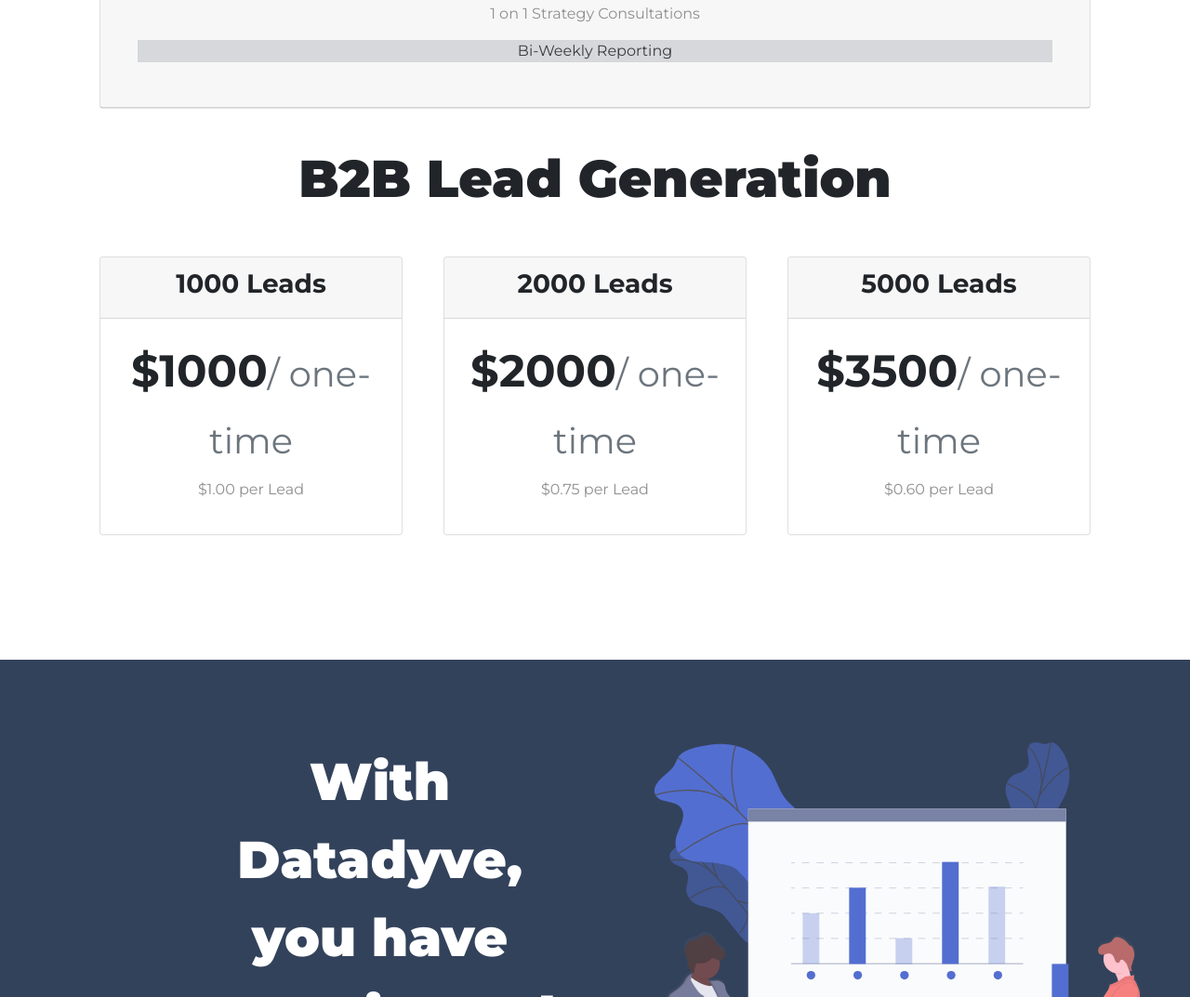
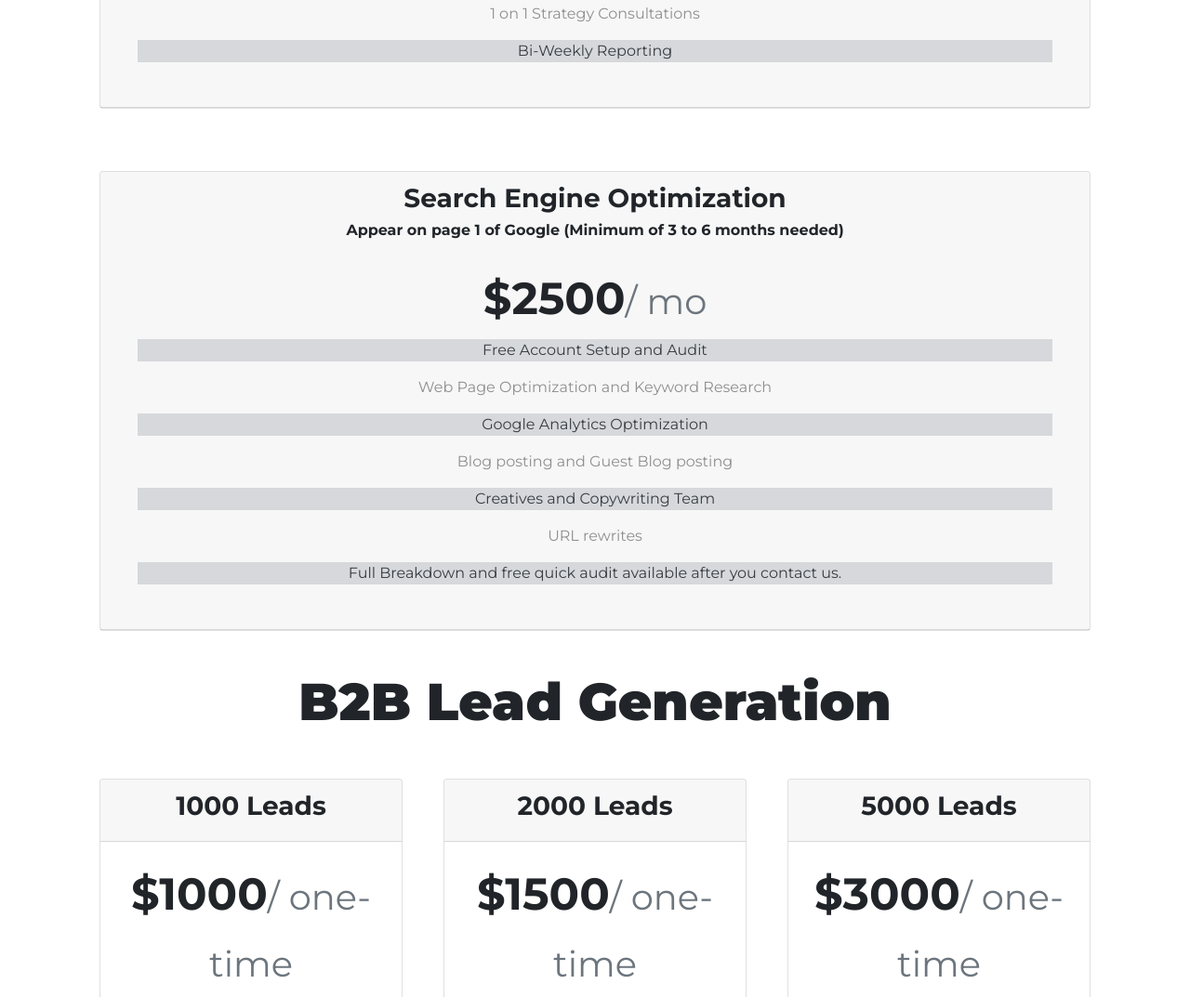
Before and after one commit to aaarslan/datadyveweb, a website: page index.html in a window 1280 px wide. Shown: the part 2965-4038 px from the top of the page at 93% size. Drawn offline with nearby package versions, Linux system fonts and the light colour scheme.

Commit message:
update index.html

```diff
--- a/index.html
+++ b/index.html
@@ -182,6 +182,26 @@
         </div>
       </div>
     </div>
+    <div class="row">
+      <div class="pricing-column col-lg-12 col-md-12 col-sm-12">
+        <div class="card">
+          <div class="card-header">
+            <h3>Search Engine Optimization</h3>
+            <h6>Appear on page 1 of Google (Minimum of 3 to 6 months needed)</h6>
+            <div class="card-body">
+              <h2 class="price-text">$2500<small class="text-muted">/ mo</small></h2>
+              <p class=" list-group-item-secondary">Free Account Setup and Audit</p>
+              <p>Web Page Optimization and Keyword Research</p>
+              <p class=" list-group-item-secondary">Google Analytics Optimization</p>
+              <p>Blog posting and Guest Blog posting</p>
+              <p class=" list-group-item-secondary ]">Creatives and Copywriting Team</p>
+              <p>URL rewrites</p>
+              <p class=" list-group-item-secondary">Full Breakdown and free quick audit available after you contact us.</p>
+            </div>
+          </div>
+        </div>
+      </div>
+    </div>
     <div class="col-lg-12">
       <h1 class="big-heading">B2B Lead Generation</h1>
     </div>
@@ -207,7 +227,7 @@
             <h3>2000 Leads</h3>
           </div>
           <div class="card-body">
-            <h2 class="price-text">$2000<small class="text-muted">/ one-time</small></h2>
+            <h2 class="price-text">$1500<small class="text-muted">/ one-time</small></h2>
             <p>$0.75 per Lead</p>
 
             <!-- <button class="btn btn-lg btn-block btn-dark" type="button">Contact Us</button> -->
@@ -221,7 +241,7 @@
             <h3>5000 Leads</h3>
           </div>
           <div class="card-body">
-            <h2 class="price-text">$3500<small class="text-muted">/ one-time</small></h2>
+            <h2 class="price-text">$3000<small class="text-muted">/ one-time</small></h2>
             <p>$0.60 per Lead</p>
             <!-- <button class="btn btn-lg btn-block btn-dark" type="button">Contact Us</button> -->
 
```
